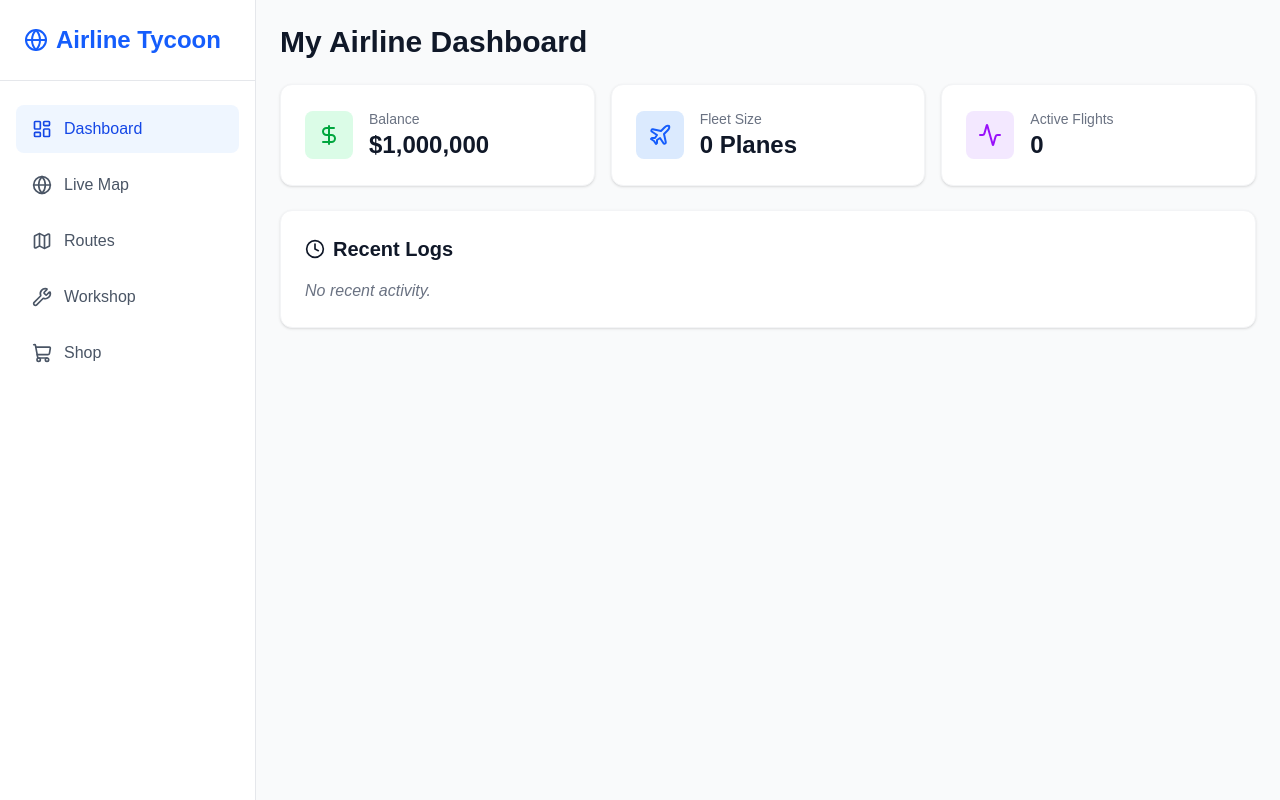
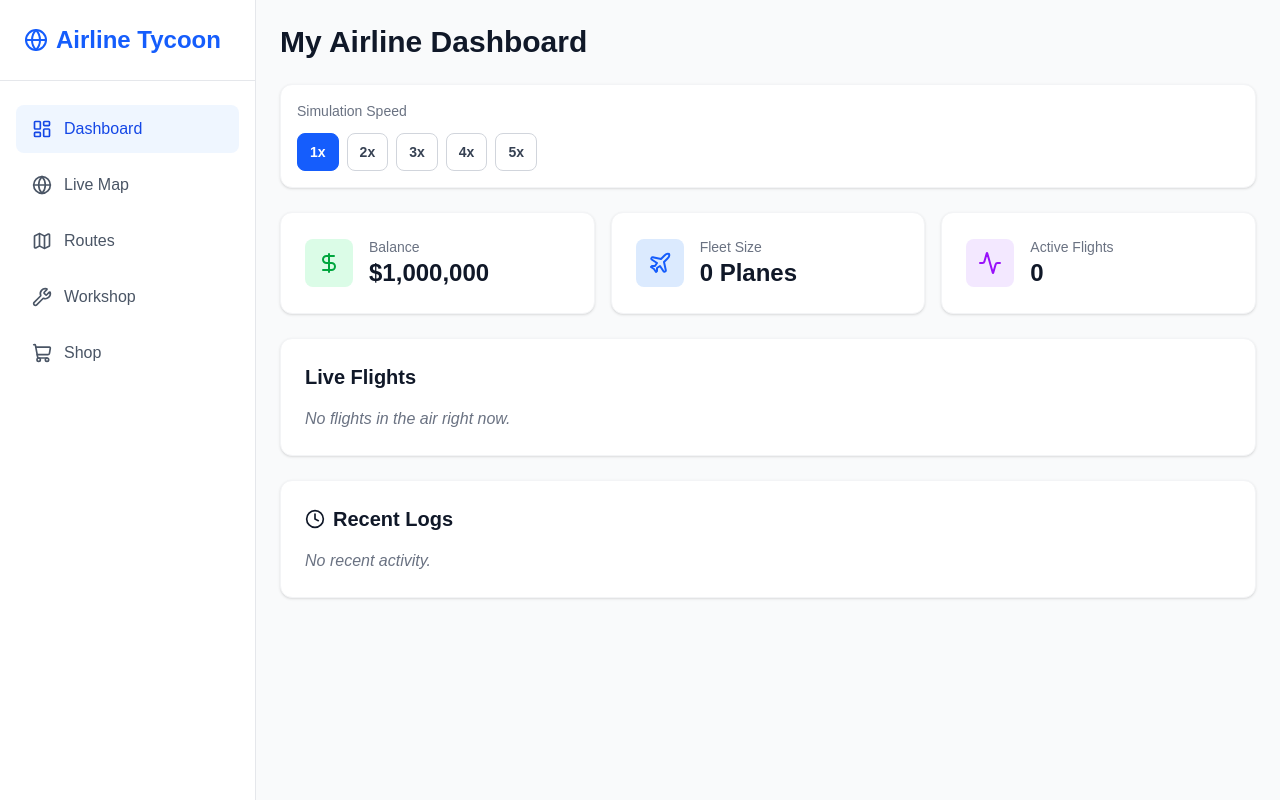
Before and after one commit to iwkiwkwo1-a11y/cek-spek-v2, a Next.js app: page / in a window 1280 px wide. Built offline with nearby package versions, Linux system fonts and the light colour scheme.

Commit message:
Add live flight status panel and 1x-5x simulation speed control

```diff
--- a/src/components/game/Dashboard.tsx
+++ b/src/components/game/Dashboard.tsx
@@ -2,15 +2,36 @@
 
 import { useGameStore } from '@/store/useGameStore';
 import { Plane, DollarSign, Activity, Clock } from 'lucide-react';
+import { AIRPORTS } from '@/data/airports';
 
 export default function Dashboard() {
-  const { money, companyName, planes, logs } = useGameStore();
+  const { money, companyName, planes, logs, timeMultiplier, setTimeMultiplier } = useGameStore();
 
   const activeFlights = planes.filter(p => p.status === 'flying').length;
+  const activeFlightDetails = planes.filter(p => p.status === 'flying' && p.route);
 
   return (
     <div className="p-6 space-y-6">
       <h1 className="text-3xl font-bold">{companyName} Dashboard</h1>
+
+      <div className="bg-white rounded-xl shadow-sm border border-gray-100 p-4">
+        <p className="text-sm text-gray-500 mb-3">Simulation Speed</p>
+        <div className="flex flex-wrap gap-2">
+          {[1, 2, 3, 4, 5].map((speed) => (
+            <button
+              key={speed}
+              onClick={() => setTimeMultiplier(speed as 1 | 2 | 3 | 4 | 5)}
+              className={`px-3 py-2 rounded-lg border text-sm font-semibold ${
+                timeMultiplier === speed
+                  ? 'bg-blue-600 text-white border-blue-600'
+                  : 'bg-white text-gray-700 border-gray-300 hover:bg-gray-50'
+              }`}
+            >
+              {speed}x
+            </button>
+          ))}
+        </div>
+      </div>
 
       <div className="grid grid-cols-1 md:grid-cols-3 gap-4">
         <div className="bg-white p-6 rounded-xl shadow-sm border border-gray-100">
@@ -51,6 +72,47 @@ export default function Dashboard() {
       </div>
 
       <div className="bg-white rounded-xl shadow-sm border border-gray-100 p-6">
+        <h2 className="text-xl font-bold mb-4">Live Flights</h2>
+        <div className="space-y-4">
+          {activeFlightDetails.length === 0 ? (
+            <p className="text-gray-500 italic">No flights in the air right now.</p>
+          ) : (
+            activeFlightDetails.map((plane) => {
+              const from = AIRPORTS.find((a) => a.id === plane.currentAirportId);
+              const to = AIRPORTS.find((a) => a.id === plane.route?.destinationAirportId);
+              const progressRatio = plane.route ? Math.min(plane.route.progress / plane.route.distance, 1) : 0;
+              const remainingMinutes = plane.route
+                ? Math.max(
+                    0,
+                    Math.round(
+                      ((plane.route.distance - plane.route.progress) /
+                        (plane.route.distance / ((plane.route.estimatedArrivalTime - plane.route.departureTime) / 3600000))) *
+                        (60 / timeMultiplier)
+                    )
+                  )
+                : 0;
+
+              return (
+                <div key={plane.id} className="border rounded-lg p-4">
+                  <div className="flex items-center justify-between mb-2">
+                    <p className="font-semibold">{plane.name}</p>
+                    <p className="text-sm text-gray-500">Condition: {plane.condition.toFixed(0)}%</p>
+                  </div>
+                  <p className="text-sm text-gray-600 mb-2">
+                    {from?.id} → {to?.id} · ETA ~{remainingMinutes} min ({timeMultiplier}x)
+                  </p>
+                  <div className="w-full bg-gray-200 rounded-full h-2">
+                    <div className="bg-blue-600 h-2 rounded-full" style={{ width: `${progressRatio * 100}%` }} />
+                  </div>
+                  <p className="text-xs text-gray-500 mt-2">{Math.round(progressRatio * 100)}% completed</p>
+                </div>
+              );
+            })
+          )}
+        </div>
+      </div>
+
+      <div className="bg-white rounded-xl shadow-sm border border-gray-100 p-6">
         <h2 className="text-xl font-bold mb-4 flex items-center gap-2">
           <Clock size={20} /> Recent Logs
         </h2>
--- a/src/store/useGameStore.ts
+++ b/src/store/useGameStore.ts
@@ -40,6 +40,7 @@ interface GameState {
   planes: OwnedPlane[];
   logs: FlightLog[];
   lastSaved: number;
+  timeMultiplier: 1 | 2 | 3 | 4 | 5;
   setCompanyName: (name: string) => void;
   buyPlane: (modelId: string) => boolean;
   upgradePlane: (planeId: string, upgradeType: 'engine' | 'capacity' | 'fuelEfficiency' | 'comfort') => boolean;
@@ -48,6 +49,7 @@ interface GameState {
   processOfflineProgress: () => void;
   gameTick: () => void;
   addMoney: (amount: number) => void; // for testing/cheats
+  setTimeMultiplier: (multiplier: 1 | 2 | 3 | 4 | 5) => void;
 }
 
 // Haversine formula to calculate distance between two coordinates in km
@@ -86,8 +88,10 @@ export const useGameStore = create<GameState>()(
       planes: [],
       logs: [],
       lastSaved: Date.now(),
+      timeMultiplier: 1,
 
       setCompanyName: (name) => set({ companyName: name }),
+      setTimeMultiplier: (multiplier) => set({ timeMultiplier: multiplier }),
 
       buyPlane: (modelId) => {
         const state = get();
@@ -205,12 +209,19 @@ export const useGameStore = create<GameState>()(
       processOfflineProgress: () => {
         const state = get();
         const now = Date.now();
+        const timeMultiplier = state.timeMultiplier;
         let addedMoney = 0;
         const newLogs: FlightLog[] = [];
 
         const updatedPlanes = state.planes.map(plane => {
           if (plane.status === 'flying' && plane.route) {
-            if (now >= plane.route.estimatedArrivalTime) {
+            const model = PLANE_MODELS.find(m => m.id === plane.modelId);
+            const speed = (model?.baseSpeed || 500) * (1 + (plane.engineLevel - 1) * 0.1);
+            const timeElapsedMs = now - plane.route.departureTime;
+            const effectiveElapsedHours = (timeElapsedMs * timeMultiplier) / 3600000;
+            const currentProgress = effectiveElapsedHours * speed;
+
+            if (currentProgress >= plane.route.distance) {
               // Flight finished
               addedMoney += plane.route.income;
               newLogs.push({
@@ -220,7 +231,7 @@ export const useGameStore = create<GameState>()(
                 from: plane.currentAirportId,
                 to: plane.route.destinationAirportId,
                 income: plane.route.income,
-                timestamp: plane.route.estimatedArrivalTime
+                timestamp: now
               });
 
               // Degrade condition based on distance flown (roughly 1% per 500km)
@@ -236,12 +247,6 @@ export const useGameStore = create<GameState>()(
               } as OwnedPlane;
             } else {
               // Flight still in progress, update progress distance
-              const model = PLANE_MODELS.find(m => m.id === plane.modelId);
-              const speed = (model?.baseSpeed || 500) * (1 + (plane.engineLevel - 1) * 0.1);
-              const timeElapsedMs = now - plane.route.departureTime;
-              const timeElapsedHours = timeElapsedMs / 3600000;
-              const currentProgress = timeElapsedHours * speed;
-
               return {
                 ...plane,
                 route: {
```
